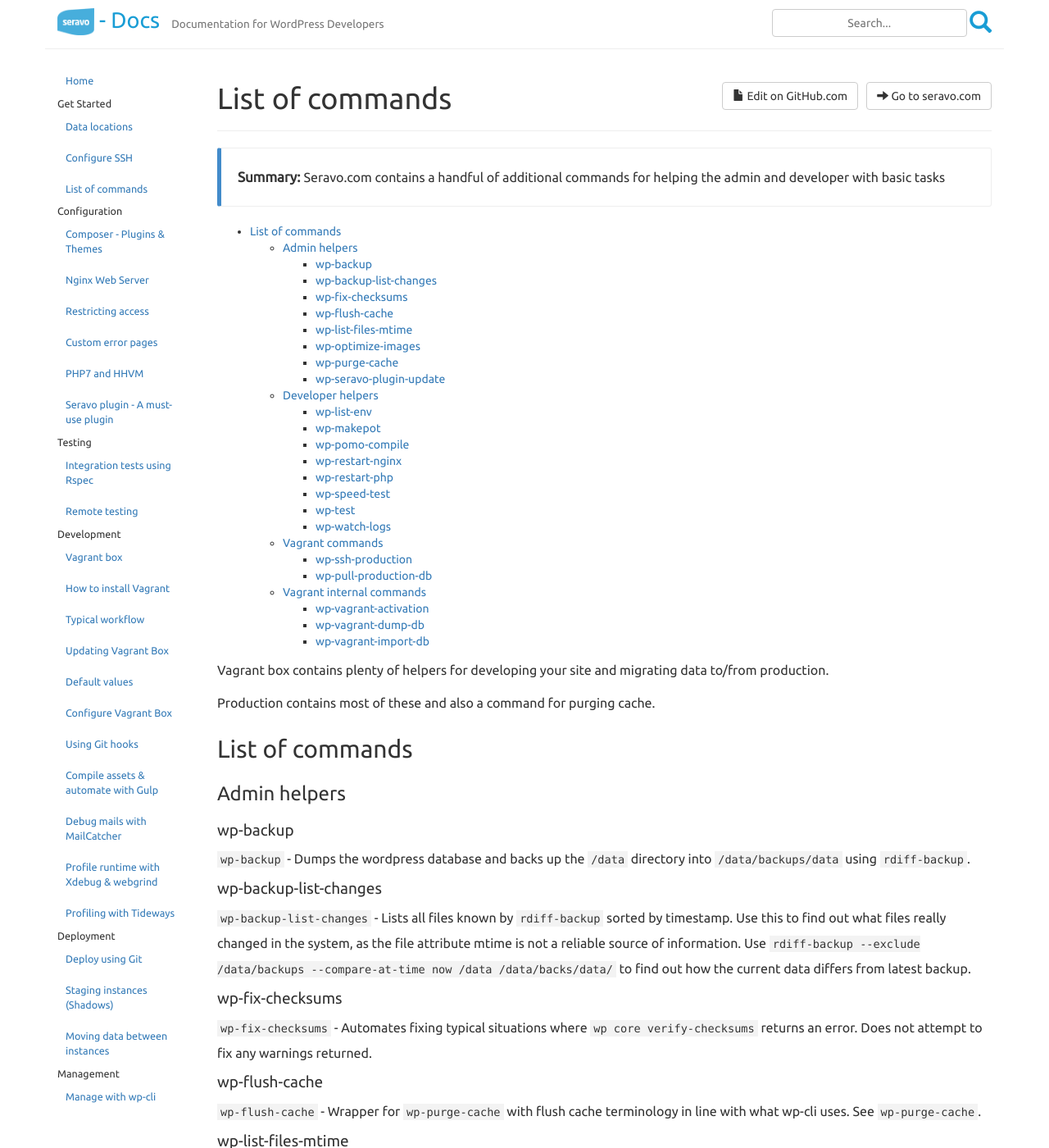
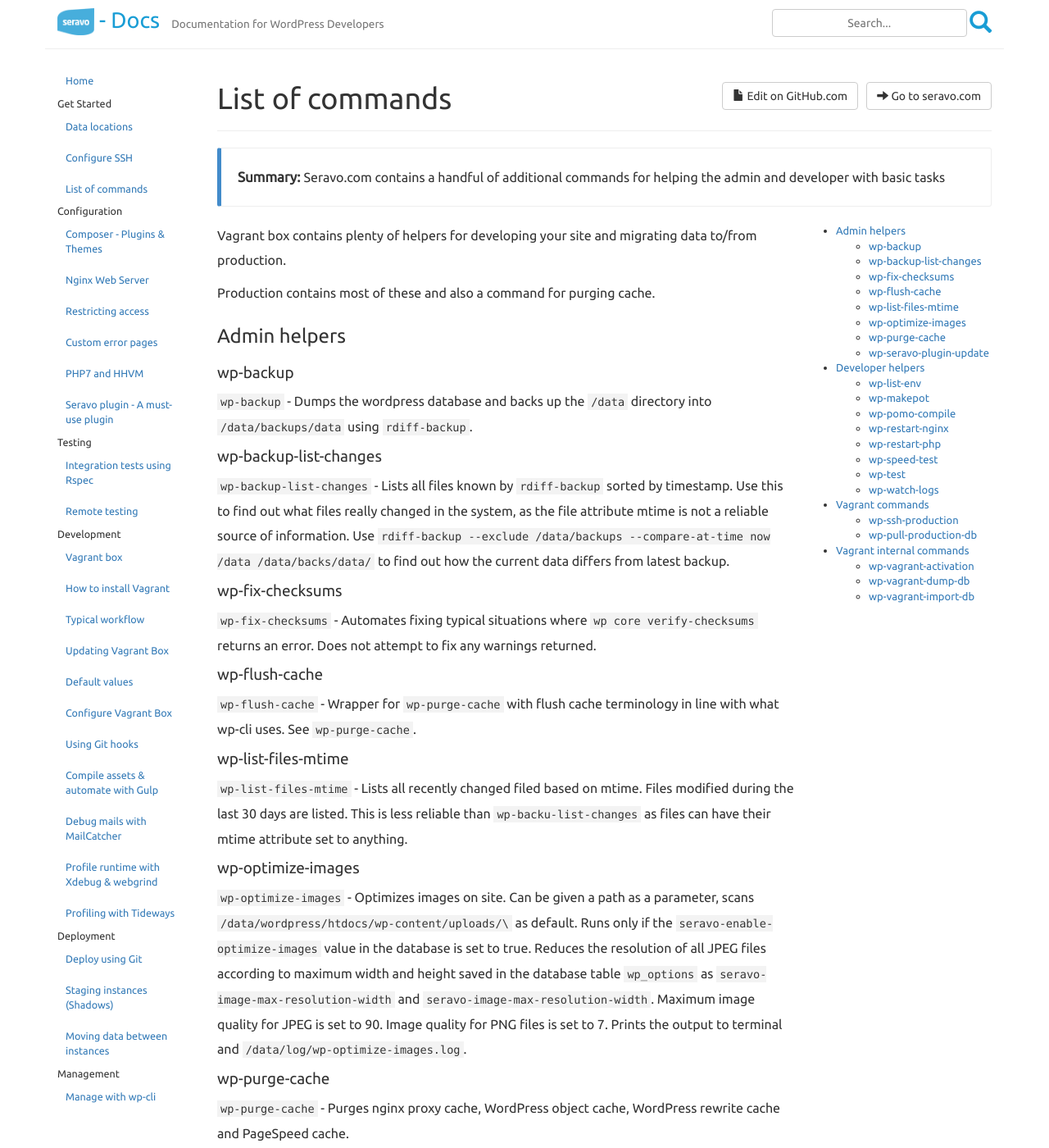
Before and after one commit to Seravo/docs, a Jekyll site: the page built from _posts/2015-10-13-available-commands.md, in a window 1280 px wide and 1400 px high. Shown: the whole window at 82% size. Built offline with Jekyll 4.4.1, drawn with Linux system fonts in a browser that asks for light colours; nearby versions of some CDN libraries.

Commit message:
Update List of Commands-page layout

````diff
--- a/_posts/2015-10-13-available-commands.md
+++ b/_posts/2015-10-13-available-commands.md
@@ -10,11 +10,10 @@
 * TOC
 {:toc}
 
+<div class="command-list-content" markdown="1">
 Vagrant box contains plenty of helpers for developing your site and migrating data to/from production.
 
 Production contains most of these and also a command for purging cache.
-
-## List of commands
 
 ### Admin helpers
 #### wp-backup
@@ -95,3 +94,4 @@
 
 #### wp-vagrant-import-db
 ```$ wp-vagrant-import-db ``` - This is run everytime you `up` the vagrant box. It tries to import the dump file generated by ```wp-vagrant-dump-db``` so you can continue development where you left off.
+</div>
--- a/assets/main.scss
+++ b/assets/main.scss
@@ -288,3 +288,38 @@
       background: inherit;
     }
 }
+
+/*
+ * List of commands-page navigation
+ */
+.command-list-content {
+    max-width:75%;
+}
+@media screen and (max-width: 1200px) {
+    .command-list-content {
+        max-width: 70%;
+    }
+}
+@media screen and (max-width: 990px) {
+    .command-list-content {
+        max-width: 60%;
+    }
+}
+@media screen and (max-width: 535px) {
+    .command-list-content {
+        max-width: 100%;
+    }
+}
+@media screen and (min-width: 600px) {
+    #markdown-toc a {
+        margin: 0;
+    }
+    /* The sticky */
+    #markdown-toc {
+        font-size: 13px;
+        width: 230px;
+        float: right;
+        position: sticky;
+        top:30px;
+    }
+}
````
